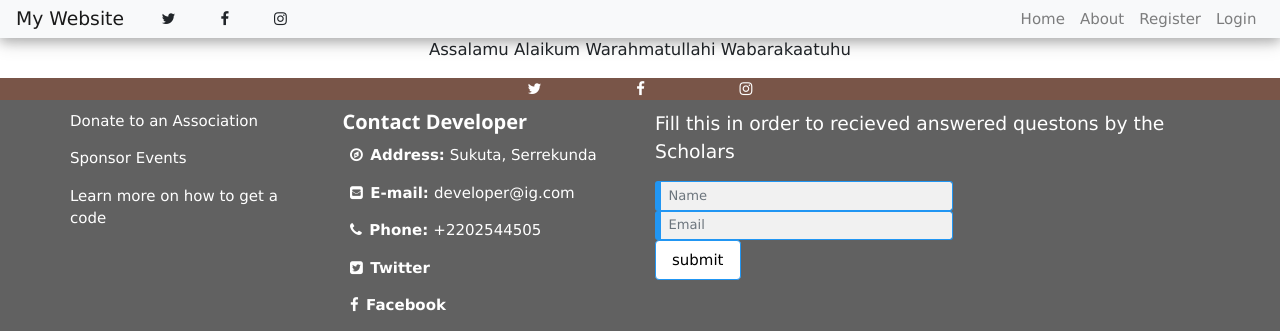
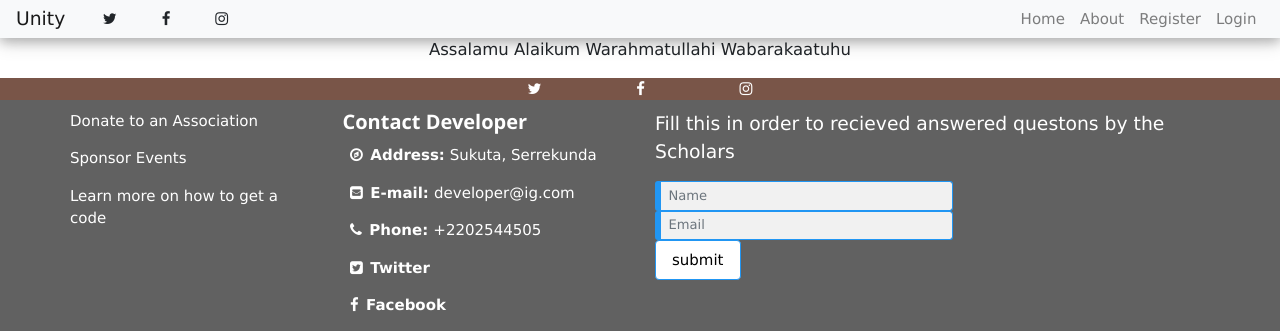
Before and after one commit to Anyass3/webapp, a Python web app: template templates/main/about.html in a window 1280 px wide. Shown: the top 331 px of the page. Run offline with Jinja, Linux system fonts and the light colour scheme; the template is opened without the code that fills it, so the values that code supplies are empty; some libraries are stand-ins or nearby versions.

Commit message:
Update layout.html

```diff
--- a/templates/layout.html
+++ b/templates/layout.html
@@ -27,7 +27,7 @@
 
         <!--  nav starting -->
         <nav class="w3-container w-100 navbar m-auto navbar-expand-md navbar-light bg-light sticky-top w3-card-4">
-            <a class="navbar-brand" href="/">My Website</a>
+            <a class="navbar-brand" href="/">Unity</a>
 
             <button class="narbar-toggler d-md-none ml-auto" type="button" data-toggle="collapse" data-target='#navContent' aria-controls="navContent" aria-expanded="false" aria-label="Toggle navigation">
             <span class="navbar-toggler-icon"></span>
```
